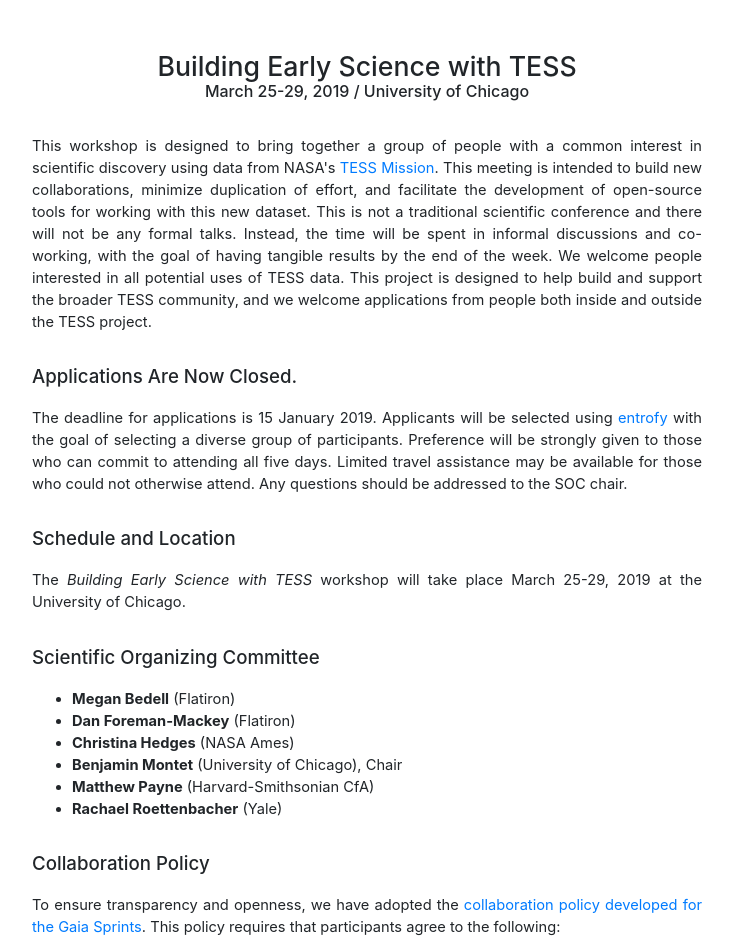
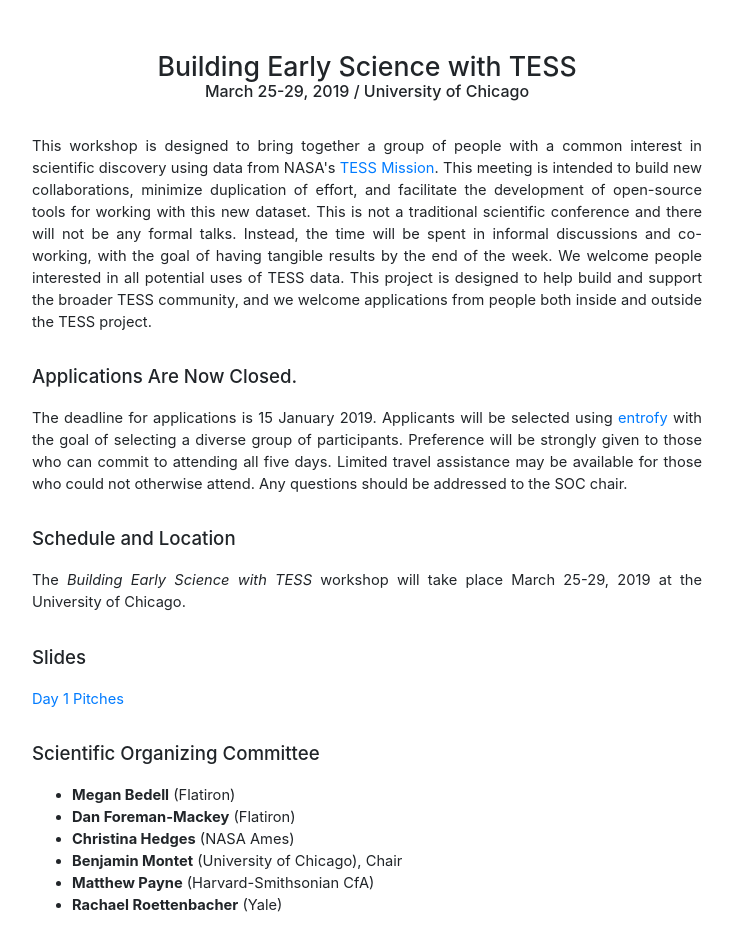
Before and after one commit to benmontet/website, a plain HTML site: page two/index.html in a window 1280 px wide. Shown: the top 941 px of the page, without its empty margins (273-1006 px from the left). Drawn offline with nearby package versions, Linux system fonts and the light colour scheme.

Commit message:
adding day 1 pitches

```diff
--- a/two/index.html
+++ b/two/index.html
@@ -64,6 +64,17 @@ Any questions should be addressed to the SOC chair.
 The <i>Building Early Science with TESS</i> workshop will take place March 25-29, 2019
 at the University of Chicago.
 </p>
+
+
+<h2>Slides</h2>
+
+
+<p>
+<a href="https://docs.google.com/presentation/d/14ol412jTPQBLwDQ52IO7D5dQ6YpcZrks22xxmhEOMiw/edit?usp=sharing">Day 1 Pitches</a>
+</p>
+
+
+
 
 <h2>Scientific Organizing Committee</h2>
 
```
